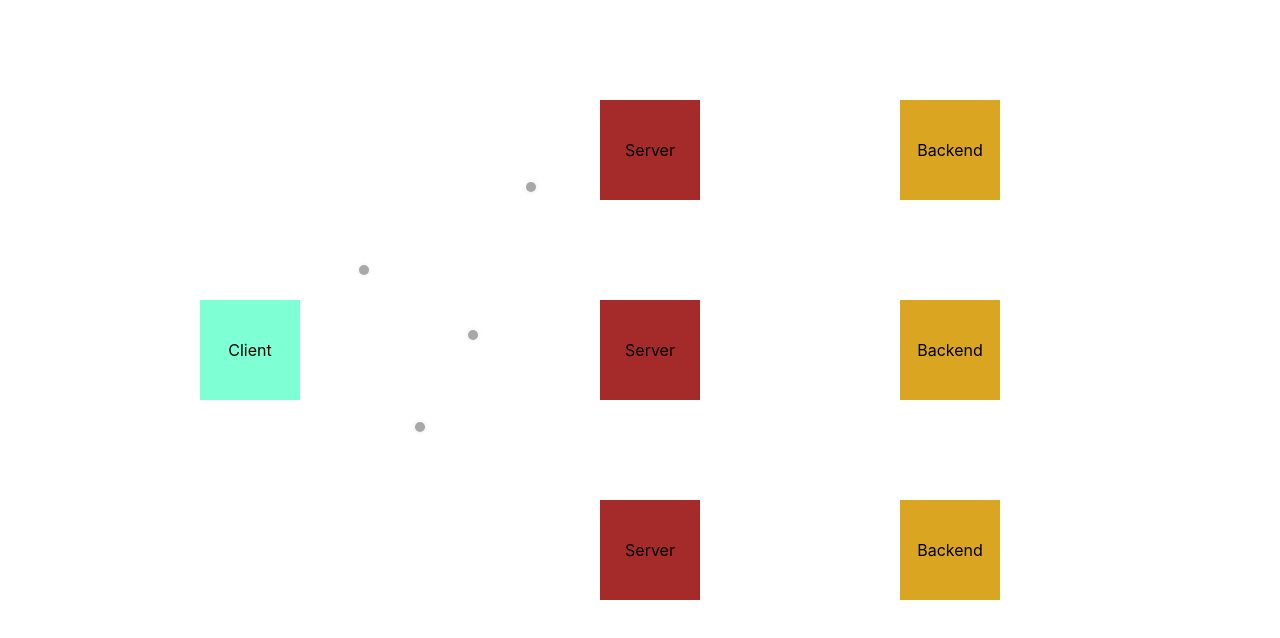
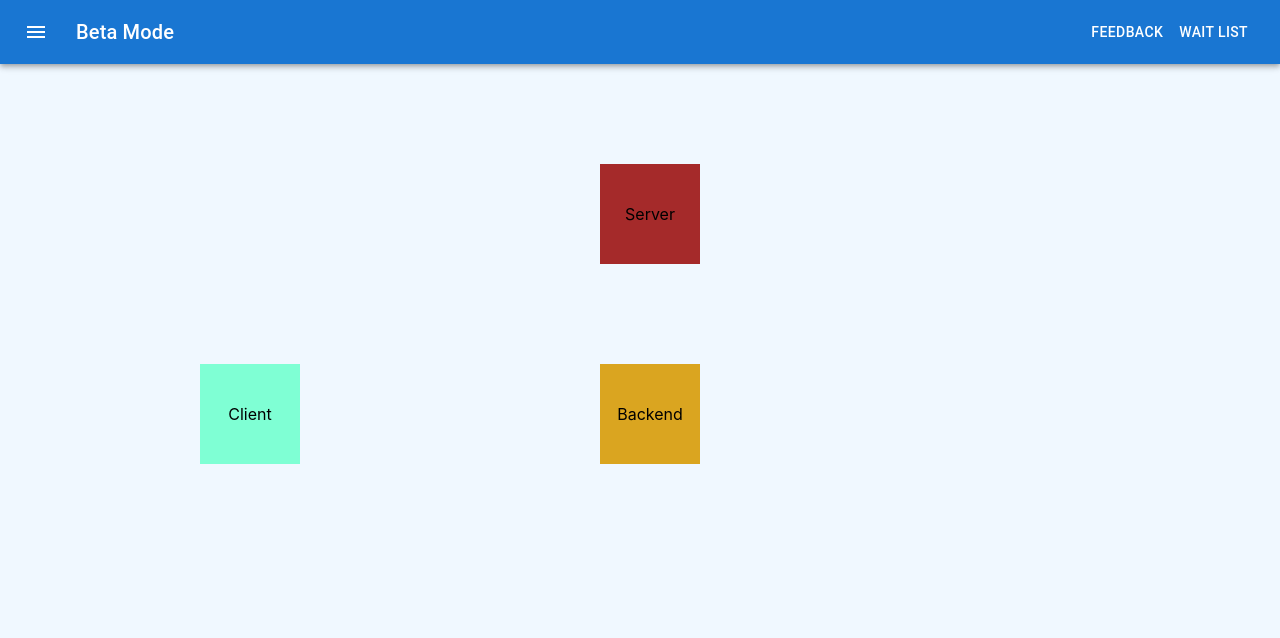
Before and after one commit to mccode23/system, a React (Create React App) app: page / in a window 1280 px wide. Shown: the top 638 px of the page. Built offline with nearby package versions, Linux system fonts and the light colour scheme.

Commit message:
add components

```diff
--- a/src/App.css
+++ b/src/App.css
@@ -1,38 +1,5 @@
-.App {
-  text-align: center;
+.app-main {
+  width: 100%;
+  height: 100%;
+  background-color: rebeccapurple;
 }
-
-.App-logo {
-  height: 40vmin;
-  pointer-events: none;
-}
-
-@media (prefers-reduced-motion: no-preference) {
-  .App-logo {
-    animation: App-logo-spin infinite 20s linear;
-  }
-}
-
-.App-header {
-  background-color: #282c34;
-  min-height: 100vh;
-  display: flex;
-  flex-direction: column;
-  align-items: center;
-  justify-content: center;
-  font-size: calc(10px + 2vmin);
-  color: white;
-}
-
-.App-link {
-  color: #61dafb;
-}
-
-@keyframes App-logo-spin {
-  from {
-    transform: rotate(0deg);
-  }
-  to {
-    transform: rotate(360deg);
-  }
-}
--- a/src/App.js
+++ b/src/App.js
@@ -3,18 +3,15 @@ import Client from "./Components/Client/Client";
 import Server from "./Components/Server/Server";
 import Backend from "./Components/Backend/Backend";
 import { useSelector } from "react-redux";
+import AppBarMain from './Components/Layout/AppBarMain/AppBarMain';
 
 export default function App() {
   // const trafficCounts = useSelector((state) => state.traffic.traffic);
   const [componentList, setComponentList] = useState(
     {
-      "0": {type: "client", coords: [200, 300], parentIds: [], childIds: ["1","2","3"]},
-      "1": {type: "server", coords: [600, 100], parentIds: ["0"], childIds: ["4"]},
-      "2": {type: "server", coords: [600, 300], parentIds: ["0"], childIds: ["5"]},
-      "3": {type: "server", coords: [600, 500], parentIds: ["0"], childIds: ["6"]},
-      "4": {type: "backend", coords: [900, 100], parentIds: ["2","3"], childIds: []},
-      "5": {type: "backend", coords: [900, 300], parentIds: ["2"], childIds: []},
-      "6": {type: "backend", coords: [900, 500], parentIds: ["3"], childIds: []},
+      "0": {type: "client", coords: [200, 300], parentIds: [], childIds: ["1"]},
+      "1": {type: "server", coords: [600, 100], parentIds: ["0"], childIds: ["2"]},
+      "2": {type: "backend", coords: [600, 300], parentIds: ["1"], childIds: []},
     }
   );
 
@@ -35,14 +32,14 @@ export default function App() {
 
 
   function getNodeComponent(nodeKey) {
-    const {type,coords} = getNodeInfo(nodeKey);
+    const {type} = getNodeInfo(nodeKey);
     switch (type) {
         case "client":
-            return <Client nodeKey={nodeKey} coords={coords} liveRequests={liveRequests[nodeKey]} liveResponses={liveResponses[nodeKey]} getNodeInfo={getNodeInfo} updateComponentState={updateComponentState}></Client>
+            return <Client nodeKey={nodeKey} liveRequests={liveRequests[nodeKey]} liveResponses={liveResponses[nodeKey]} getNodeInfo={getNodeInfo} updateComponentState={updateComponentState}></Client>
         case "server":
-            return <Server nodeKey={nodeKey} liveRequests={liveRequests[nodeKey]} liveResponses={liveResponses[nodeKey]} ingressLoad={ingressLoad[nodeKey]} getNodeInfo={getNodeInfo}></Server>
+            return <Server nodeKey={nodeKey} liveRequests={liveRequests[nodeKey]} liveResponses={liveResponses[nodeKey]} ingressLoad={ingressLoad[nodeKey]} getNodeInfo={getNodeInfo} updateComponentState={updateComponentState}></Server>
         case "backend":
-          return <Backend nodeKey={nodeKey} liveRequests={liveRequests[nodeKey]} liveResponses={liveResponses[nodeKey]} getNodeInfo={getNodeInfo}></Backend>
+          return <Backend nodeKey={nodeKey} liveRequests={liveRequests[nodeKey]} liveResponses={liveResponses[nodeKey]} getNodeInfo={getNodeInfo} updateComponentState={updateComponentState}></Backend>
         default:
             return null;
       }
@@ -53,12 +50,20 @@ export default function App() {
   }
 
   return (
-    <>
-    {Object.keys(componentList).map((nodeKey,id)=>{
-      return <div key={id}>
-        {getNodeComponent(nodeKey)}
+    <div className="app-main">
+      <AppBarMain/>
+
+
+      <div className="component-workspace-main">
+
+        {Object.keys(componentList).map((nodeKey,id)=>{
+          return <div key={id}>
+            {getNodeComponent(nodeKey)}
+          </div>
+        })}
       </div>
-    })}
-    </>
+
+    </div>
+
   )
 }
--- a/src/Components/Backend/Backend.js
+++ b/src/Components/Backend/Backend.js
@@ -1,14 +1,26 @@
 import React from 'react';
 import useShowAnimatedRequest from "../hooks/hooks"
 import './Backend.css';
+import Draggable from 'react-draggable';
 
-function Backend({nodeKey,getNodeInfo,liveRequests, liveResponses}) {
+function Backend({nodeKey,getNodeInfo,liveRequests, liveResponses,updateComponentState}) {
   const [animatedRequests,animatedResponses] = useShowAnimatedRequest(nodeKey,getNodeInfo,liveRequests, liveResponses)
+  let {coords} = getNodeInfo(nodeKey)
+  const position = coords === undefined ? {x: 0, y:0} : {x:coords[0],y:coords[1]}
+
+  const handleStop = (e,data) => {
+    updateComponentState(nodeKey,data.x,data.y)
+  }
+
   return (
     <>
-      <div className="backend-component-wrapper" style={{ left: `${getNodeInfo(nodeKey).coords[0]}px`, top: `${getNodeInfo(nodeKey).coords[1]}px` }}>
-      Backend
-      </div>
+    <Draggable
+          defaultPosition={position}
+          onStop={handleStop}>
+        <div className="backend-component-wrapper">
+        Backend
+        </div>
+      </Draggable>
       {animatedRequests}
       {animatedResponses}
     </>
--- a/src/Components/Client/Client.js
+++ b/src/Components/Client/Client.js
@@ -7,13 +7,14 @@ import { generateIndex } from '../hooks/loadBalancers'
 import Draggable from 'react-draggable';
 
 
-function Client({nodeKey,coords,getNodeInfo,liveRequests, liveResponses, updateComponentState}) {
+function Client({nodeKey,getNodeInfo,liveRequests, liveResponses, updateComponentState}) {
   const dispatch = useDispatch();
+  let {coords} = getNodeInfo(nodeKey)
   const position = coords === undefined ? {x: 0, y:0} : {x:coords[0],y:coords[1]}
 
-  useEffect(() => {
-    initClientRequests();
-  }, []);
+  // useEffect(() => {
+  //   initClientRequests();
+  // }, []);
 
   const [animatedRequests,animatedResponses] = useShowAnimatedRequest(nodeKey,getNodeInfo,liveRequests, liveResponses)
 
@@ -22,7 +23,7 @@ function Client({nodeKey,coords,getNodeInfo,liveRequests, liveResponses, updateC
     let idx = generateIndex() % childrenIds.length
     let nextChild = childrenIds[idx]
     dispatch(sendRequest({"from": nodeKey, "to": nextChild, "type": "request"}));
-    setTimeout(initClientRequests, 1000); // 1 second
+    setTimeout(initClientRequests, 9000); // 1 second
   };
 
   const handleStop = (e,data) => {
--- /dev/null
+++ b/src/Components/Layout/AppBarMain/AppBarMain.js
@@ -0,0 +1,33 @@
+import * as React from 'react';
+import AppBar from '@mui/material/AppBar';
+import Box from '@mui/material/Box';
+import Toolbar from '@mui/material/Toolbar';
+import Typography from '@mui/material/Typography';
+import Button from '@mui/material/Button';
+import IconButton from '@mui/material/IconButton';
+import MenuIcon from '@mui/icons-material/Menu';
+
+export default function AppBarMain() {
+  return (
+    <Box sx={{ flexGrow: 1 }}>
+      <AppBar position="static">
+        <Toolbar>
+          <IconButton
+            size="large"
+            edge="start"
+            color="inherit"
+            aria-label="menu"
+            sx={{ mr: 2 }}
+          >
+            <MenuIcon />
+          </IconButton>
+          <Typography variant="h6" component="div" sx={{ flexGrow: 1 }}>
+            Beta Mode
+          </Typography>
+          <Button color="inherit">Feedback</Button>
+          <Button color="inherit">Wait List</Button>
+        </Toolbar>
+      </AppBar>
+    </Box>
+  );
+}
--- a/src/Components/Server/Server.css
+++ b/src/Components/Server/Server.css
@@ -2,7 +2,7 @@
     width: 100px;
     height: 100px;
     background-color: #A52A2A;
-    position: absolute;
+    position: fixed;
     display: flex;
     align-items: center;
     justify-content: center;
--- a/src/Components/Server/Server.js
+++ b/src/Components/Server/Server.js
@@ -1,16 +1,24 @@
 import React, { useEffect, useState } from 'react';
 import useShowAnimatedRequest from "../hooks/hooks"
 import './Server.css';
+import Draggable from 'react-draggable';
 
-function Server({nodeKey,getNodeInfo,liveRequests,liveResponses,ingressLoad}) {
+function Server({nodeKey,getNodeInfo,liveRequests,liveResponses,ingressLoad,updateComponentState}) {
   const [animatedRequests,animatedResponses] = useShowAnimatedRequest(nodeKey,getNodeInfo,liveRequests, liveResponses)
   const [inputCount, setInputCount] = useState(-1);
   const [averageInputRate, setAverageInputRate] = useState(0);
   const [startTime, setStartTime] = useState(null);
-  let isOverloaded = averageInputRate.toFixed(2) > 0.5;
+  let isOverloaded = averageInputRate.toFixed(2) > 100.5;
   let serverTitle = isOverloaded ? "Overloaded Server" : "Server"
   let renderedAnimatedRequests = isOverloaded ? null : animatedRequests
   let renderedAnimatedResponses = isOverloaded ? null : animatedResponses
+
+  let {coords} = getNodeInfo(nodeKey)
+  const position = coords === undefined ? {x: 0, y:0} : {x:coords[0],y:coords[1]}
+
+  const handleStop = (e,data) => {
+    updateComponentState(nodeKey,data.x,data.y)
+  }
 
   // Update the inputCount when the prop 'inputData' changes
    useEffect(() => {
@@ -35,9 +43,13 @@ function Server({nodeKey,getNodeInfo,liveRequests,liveResponses,ingressLoad}) {
 
   return (
     <>
-      <div className={isOverloaded ?  "server-component-wrapper-overloaded" : "server-component-wrapper"} style={{ left: `${getNodeInfo(nodeKey).coords[0]}px`, top: `${getNodeInfo(nodeKey).coords[1]}px` }}>
+    <Draggable
+          defaultPosition={position}
+          onStop={handleStop}>
+      <div className={isOverloaded ?  "server-component-wrapper-overloaded" : "server-component-wrapper"}>
       {serverTitle}
       </div>
+      </Draggable>
       {renderedAnimatedRequests}
       {renderedAnimatedResponses}
     </>
--- a/src/index.css
+++ b/src/index.css
@@ -6,9 +6,12 @@ body {
   -webkit-font-smoothing: antialiased;
   -moz-osx-font-smoothing: grayscale;
   position: absolute;
+  height: 100vh;
+  width: 100vw;
+  background-color: aliceblue;
 }
 
-code {
-  font-family: source-code-pro, Menlo, Monaco, Consolas, 'Courier New',
-    monospace;
+#root {
+  width: 100%;
+  height: 100%;
 }
```
